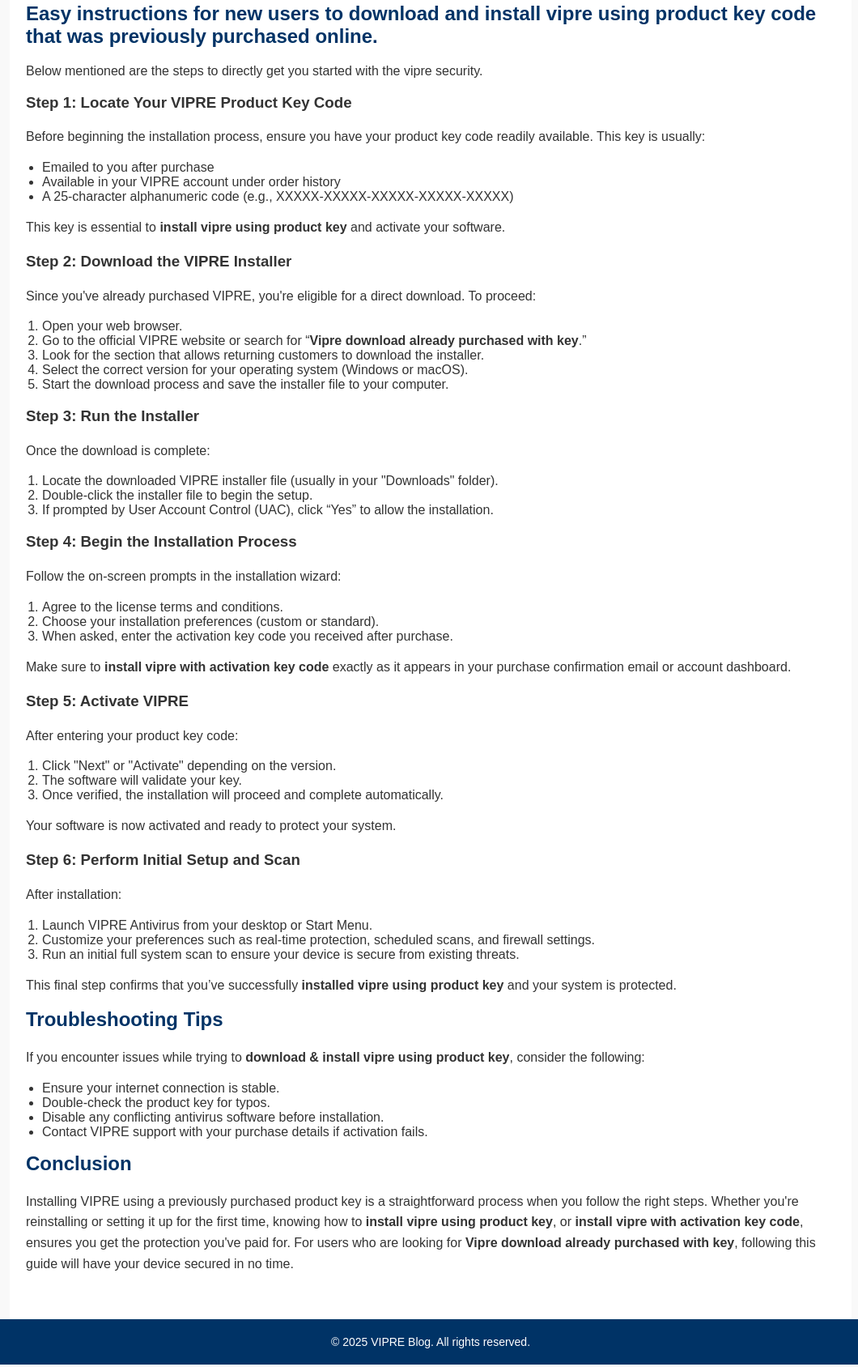
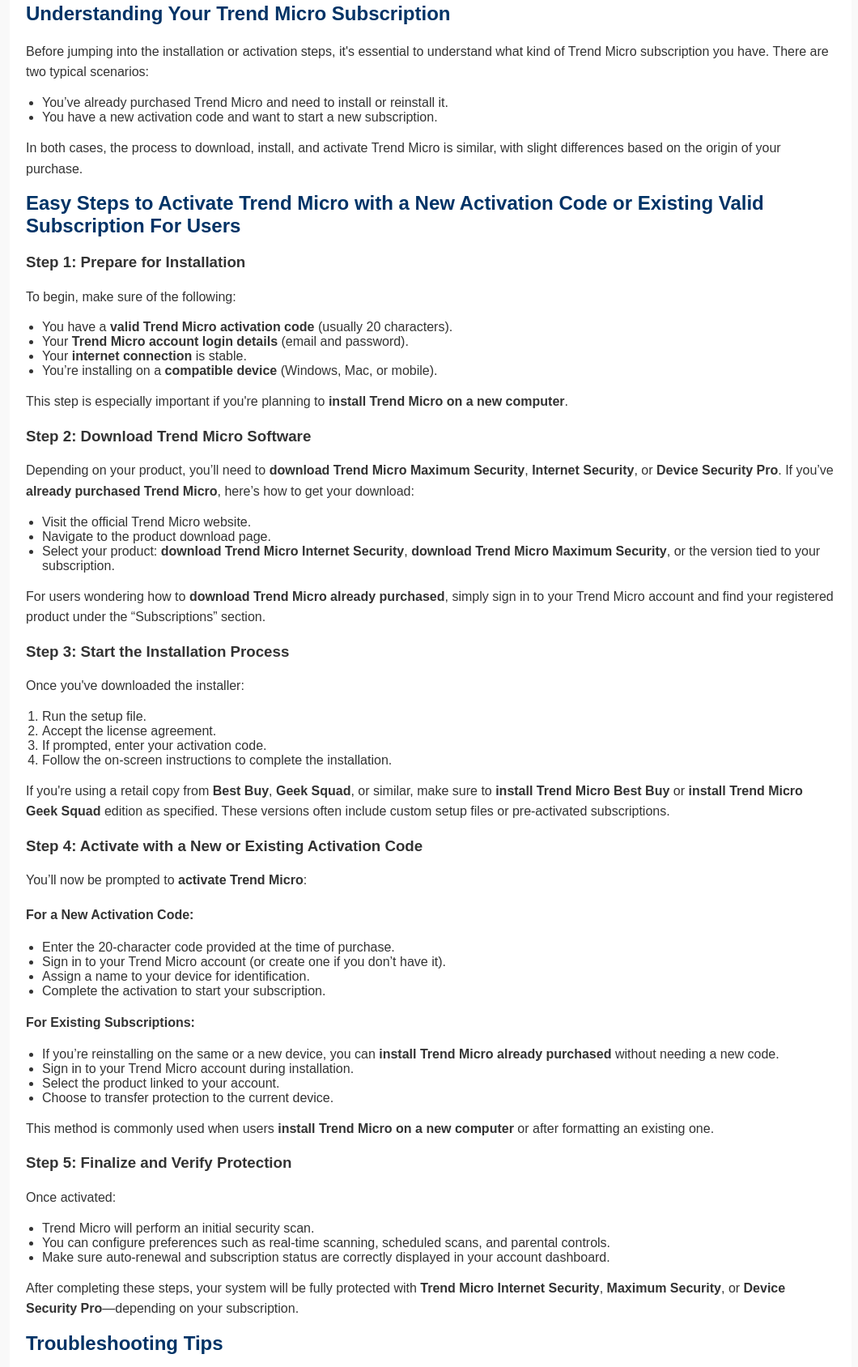
Before and after one commit to trendmicroone/trendmicroone.github.io, a plain HTML site: page index.html in a window 1280 px wide. Shown: the part 310-1998 px from the top of the page at 81% size, without its empty margins (108-1168 px from the left). Drawn offline with Linux system fonts and the light colour scheme.

Commit message:
Update index.html

```diff
--- a/index.html
+++ b/index.html
@@ -3,8 +3,8 @@
 <head>
     <meta charset="UTF-8">
     <meta name="viewport" content="width=device-width, initial-scale=1.0">
-    <meta name="msvalidate.01" content="C49E36B78750F57FF10DE13279028CBC" />
-    <title>Main instructions to download and install vipre using product key code that was previously purchased online</title>
+    <meta name="google-site-verification" content="mFieAKAvwD7emJ9mvHOQnLWCBrOZtyarBjtptVm2AdA" />
+    <title>Guide For Users: Steps to Activate Trend Micro with a New Activation Code or Existing Subscription</title>
     <style>
         body {
             font-family: Arial, sans-serif;
@@ -84,86 +84,113 @@
 <body>
 
     <header>
-        <div class="logo">VIPRE Blog</div>
+        <div class="logo">TrendMicro Blog</div>
 
     </header>
     <div class="container">
-        <h1><b>Main Instructions to Download and Install VIPRE Using Product Key Code That Was Previously Purchased Online</b></h1>
-        <p>If you've already purchased VIPRE antivirus software online, you likely received an activation or product key code via email or through your account on the VIPRE website. To help you <strong>download &amp; install VIPRE using product key</strong>, this article provides a clear, step-by-step guide. Whether you're reinstalling it on a new device or setting it up for the first time, following these instructions will ensure a smooth installation experience.</p>
+<h1>Guide For Users: Steps to Activate Trend Micro with a New Activation Code or Existing Subscription</h1>
 
-        <h2>Easy instructions for new users to download and install vipre using product key code that was previously purchased online. </h2>
+  <p>Trend Micro is a trusted name in cybersecurity, offering reliable protection through products like Trend Micro Internet Security, Maximum Security, and Device Security Pro. Whether you're activating a new subscription or reinstalling Trend Micro on a new computer, this guide will walk you through every step of the process—especially if you’ve already purchased the product from Best Buy, Geek Squad, or other retailers.</p>
 
-        Below mentioned are the steps to directly get you started with the vipre security.
+  <h2>Understanding Your Trend Micro Subscription</h2>
 
-        <h3>Step 1: Locate Your VIPRE Product Key Code</h3>
-        <p>Before beginning the installation process, ensure you have your product key code readily available. This key is usually:</p>
+  <p>Before jumping into the installation or activation steps, it's essential to understand what kind of Trend Micro subscription you have. There are two typical scenarios:</p>
   <ul>
-            <li>Emailed to you after purchase</li>
-            <li>Available in your VIPRE account under order history</li>
-            <li>A 25-character alphanumeric code (e.g., XXXXX-XXXXX-XXXXX-XXXXX-XXXXX)</li>
+    <li>You’ve already purchased Trend Micro and need to install or reinstall it.</li>
+    <li>You have a new activation code and want to start a new subscription.</li>
   </ul>
-        <p>This key is essential to <strong>install vipre using product key</strong> and activate your software.</p>
+  <p>In both cases, the process to download, install, and activate Trend Micro is similar, with slight differences based on the origin of your purchase.</p>
 
-        <h3>Step 2: Download the VIPRE Installer</h3>
-        <p>Since you've already purchased VIPRE, you're eligible for a direct download. To proceed:</p>
+<h2>Easy Steps to Activate Trend Micro with a New Activation Code or Existing Valid Subscription For Users</h2>
+
+  <h3>Step 1: Prepare for Installation</h3>
+
+  <p>To begin, make sure of the following:</p>
+  <ul>
+    <li>You have a <strong>valid Trend Micro activation code</strong> (usually 20 characters).</li>
+    <li>Your <strong>Trend Micro account login details</strong> (email and password).</li>
+    <li>Your <strong>internet connection</strong> is stable.</li>
+    <li>You’re installing on a <strong>compatible device</strong> (Windows, Mac, or mobile).</li>
+  </ul>
+
+  <p>This step is especially important if you're planning to <strong>install Trend Micro on a new computer</strong>.</p>
+
+  <h3>Step 2: Download Trend Micro Software</h3>
+
+  <p>Depending on your product, you’ll need to <strong>download Trend Micro Maximum Security</strong>, <strong>Internet Security</strong>, or <strong>Device Security Pro</strong>. If you’ve <strong>already purchased Trend Micro</strong>, here’s how to get your download:</p>
+
+  <ul>
+    <li>Visit the official Trend Micro website.</li>
+    <li>Navigate to the product download page.</li>
+    <li>Select your product: <strong>download Trend Micro Internet Security</strong>, <strong>download Trend Micro Maximum Security</strong>, or the version tied to your subscription.</li>
+  </ul>
+
+  <p>For users wondering how to <strong>download Trend Micro already purchased</strong>, simply sign in to your Trend Micro account and find your registered product under the “Subscriptions” section.</p>
+
+  <h3>Step 3: Start the Installation Process</h3>
+
+  <p>Once you've downloaded the installer:</p>
   <ol>
-            <li>Open your web browser.</li>
-            <li>Go to the official VIPRE website or search for “<strong>Vipre download already purchased with key</strong>.”</li>
-            <li>Look for the section that allows returning customers to download the installer.</li>
-            <li>Select the correct version for your operating system (Windows or macOS).</li>
-            <li>Start the download process and save the installer file to your computer.</li>
+    <li>Run the setup file.</li>
+    <li>Accept the license agreement.</li>
+    <li>If prompted, enter your activation code.</li>
+    <li>Follow the on-screen instructions to complete the installation.</li>
   </ol>
 
-        <h3>Step 3: Run the Installer</h3>
-        <p>Once the download is complete:</p>
-        <ol>
-            <li>Locate the downloaded VIPRE installer file (usually in your "Downloads" folder).</li>
-            <li>Double-click the installer file to begin the setup.</li>
-            <li>If prompted by User Account Control (UAC), click “Yes” to allow the installation.</li>
-        </ol>
+  <p>If you're using a retail copy from <strong>Best Buy</strong>, <strong>Geek Squad</strong>, or similar, make sure to <strong>install Trend Micro Best Buy</strong> or <strong>install Trend Micro Geek Squad</strong> edition as specified. These versions often include custom setup files or pre-activated subscriptions.</p>
 
-        <h3>Step 4: Begin the Installation Process</h3>
-        <p>Follow the on-screen prompts in the installation wizard:</p>
-        <ol>
-            <li>Agree to the license terms and conditions.</li>
-            <li>Choose your installation preferences (custom or standard).</li>
-            <li>When asked, enter the activation key code you received after purchase.</li>
-        </ol>
-        <p>Make sure to <strong>install vipre with activation key code</strong> exactly as it appears in your purchase confirmation email or account dashboard.</p>
+  <h3>Step 4: Activate with a New or Existing Activation Code</h3>
 
-        <h3>Step 5: Activate VIPRE</h3>
-        <p>After entering your product key code:</p>
-        <ol>
-            <li>Click "Next" or "Activate" depending on the version.</li>
-            <li>The software will validate your key.</li>
-            <li>Once verified, the installation will proceed and complete automatically.</li>
-        </ol>
-        <p>Your software is now activated and ready to protect your system.</p>
+  <p>You’ll now be prompted to <strong>activate Trend Micro</strong>:</p>
 
-        <h3>Step 6: Perform Initial Setup and Scan</h3>
-        <p>After installation:</p>
-        <ol>
-            <li>Launch VIPRE Antivirus from your desktop or Start Menu.</li>
-            <li>Customize your preferences such as real-time protection, scheduled scans, and firewall settings.</li>
-            <li>Run an initial full system scan to ensure your device is secure from existing threats.</li>
-        </ol>
-        <p>This final step confirms that you’ve successfully <strong>installed vipre using product key</strong> and your system is protected.</p>
+  <h4>For a New Activation Code:</h4>
+  <ul>
+    <li>Enter the 20-character code provided at the time of purchase.</li>
+    <li>Sign in to your Trend Micro account (or create one if you don’t have it).</li>
+    <li>Assign a name to your device for identification.</li>
+    <li>Complete the activation to start your subscription.</li>
+  </ul>
+
+  <h4>For Existing Subscriptions:</h4>
+  <ul>
+    <li>If you’re reinstalling on the same or a new device, you can <strong>install Trend Micro already purchased</strong> without needing a new code.</li>
+    <li>Sign in to your Trend Micro account during installation.</li>
+    <li>Select the product linked to your account.</li>
+    <li>Choose to transfer protection to the current device.</li>
+  </ul>
+
+  <p>This method is commonly used when users <strong>install Trend Micro on a new computer</strong> or after formatting an existing one.</p>
+
+  <h3>Step 5: Finalize and Verify Protection</h3>
+
+  <p>Once activated:</p>
+  <ul>
+    <li>Trend Micro will perform an initial security scan.</li>
+    <li>You can configure preferences such as real-time scanning, scheduled scans, and parental controls.</li>
+    <li>Make sure auto-renewal and subscription status are correctly displayed in your account dashboard.</li>
+  </ul>
+
+  <p>After completing these steps, your system will be fully protected with <strong>Trend Micro Internet Security</strong>, <strong>Maximum Security</strong>, or <strong>Device Security Pro</strong>—depending on your subscription.</p>
 
   <h2>Troubleshooting Tips</h2>
-        <p>If you encounter issues while trying to <strong>download &amp; install vipre using product key</strong>, consider the following:</p>
+
+  <p>If you encounter any issues:</p>
   <ul>
-            <li>Ensure your internet connection is stable.</li>
-            <li>Double-check the product key for typos.</li>
-            <li>Disable any conflicting antivirus software before installation.</li>
-            <li>Contact VIPRE support with your purchase details if activation fails.</li>
+    <li>Double-check your activation code for typos.</li>
+    <li>Ensure that no other antivirus programs are running that may block installation.</li>
+    <li>Contact Trend Micro support or the <strong>Geek Squad</strong> if you purchased through <strong>Best Buy</strong>.</li>
   </ul>
 
   <h2>Conclusion</h2>
-        <p>Installing VIPRE using a previously purchased product key is a straightforward process when you follow the right steps. Whether you're reinstalling or setting it up for the first time, knowing how to <strong>install vipre using product key</strong>, or <strong>install vipre with activation key code</strong>, ensures you get the protection you've paid for. For users who are looking for <strong>Vipre download already purchased with key</strong>, following this guide will have your device secured in no time.</p>
+
+  <p>Activating Trend Micro is a straightforward process, whether you are using a <strong>new activation code</strong> or reinstalling on another device. With options to <strong>install Trend Micro Internet Security</strong>, <strong>Maximum Security</strong>, and more, users can choose the level of protection that suits their needs. If you've <strong>downloaded Trend Micro already purchased</strong>, remember to log in to your account and manage your devices accordingly.</p>
+
+  <p>By following the steps outlined in this guide, you can confidently <strong>install and activate Trend Micro</strong>—protecting your personal information, devices, and digital life from cyber threats.</p>
+
         </div>
 
     <footer>
-        &copy; 2025 VIPRE Blog. All rights reserved.
+        &copy; 2025 TrendMicro Blog. All rights reserved.
     </footer>
 
 </body>
```
Lines whose indentation alone changed are shown as unchanged.
